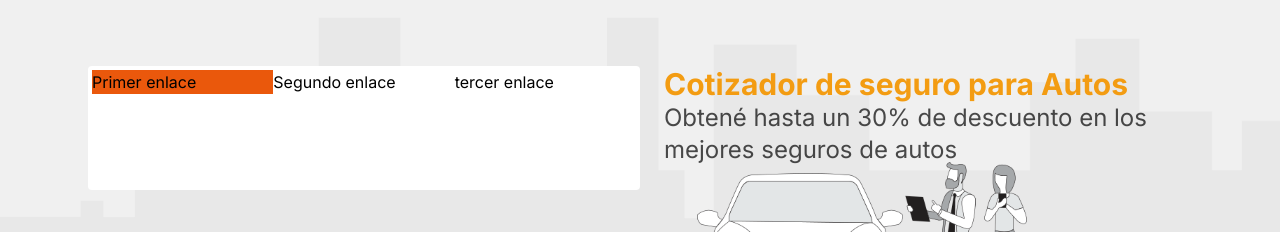
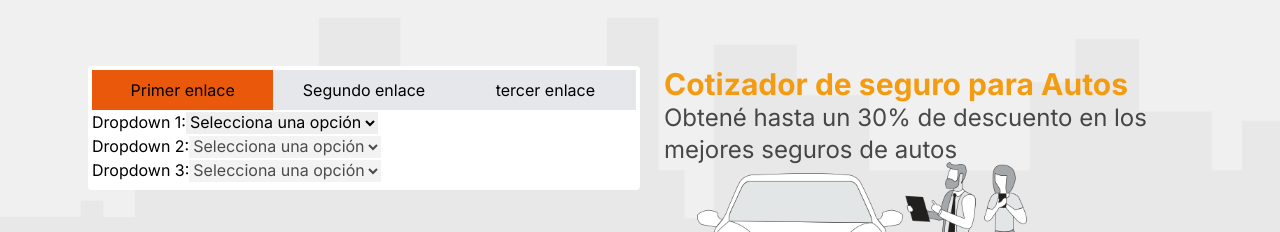
Before and after one commit to jack-rockstar/karlitosWeb, a Next.js app: page / in a window 1280 px wide. Shown: the part 220-452 px from the top of the page. Built offline with nearby package versions, Linux system fonts and the light colour scheme.

Commit message:
estilo del formulario

```diff
--- a/src/app/components/Body/FormVehiculos.jsx
+++ b/src/app/components/Body/FormVehiculos.jsx
@@ -1,24 +1,95 @@
-import React from 'react'
+'use client'
+import { useState } from 'react'
 
 export default function FormVehiculos() {
+  const opciones1 = ['Opción 1', 'Opción 2', 'Opción 3']
+  const opciones2 = ['Subopción A', 'Subopción B', 'Subopción C']
+  const opciones3 = ['Subsubopción 1', 'Subsubopción 2', 'Subsubopción 3']
+
+  const [selectedOption1, setSelectedOption1] = useState('')
+  const [selectedOption2, setSelectedOption2] = useState('')
+  const [selectedOption3, setSelectedOption3] = useState('')
+
+  const handleOption1Change = (e) => {
+    setSelectedOption1(e.target.value)
+    setSelectedOption2('')
+    setSelectedOption3('')
+  }
+
+  const handleOption2Change = (e) => {
+    setSelectedOption2(e.target.value)
+    setSelectedOption3('')
+  }
+
+  const handleOption3Change = (e) => {
+    setSelectedOption3(e.target.value)
+  }
+
   return (
+    <div>
       <ul className='mb-0 grid   md:grid-cols-3'>
-      <li className='active bg-orange-600 '>
+        <li className='active text-center bg-orange-600 p-2'>
           <a href='#'>
             Primer enlace
 
           </a>
         </li>
-    <li>
+        <li className=' bg-gray-200  text-center p-2 li'>
           <a href='#'>
             Segundo enlace
           </a>
         </li>
-    <li>
+        <li className=' bg-gray-200 text-center p-2'>
           <a href='#'>
             tercer enlace
           </a>
         </li>
       </ul>
+      <div>
+        <div>
+          <label>Dropdown 1:</label>
+          <select value={selectedOption1} onChange={handleOption1Change}>
+            <option value="">Selecciona una opción</option>
+            {opciones1.map((opcion) => (
+              <option key={opcion} value={opcion}>
+                {opcion}
+              </option>
+            ))}
+          </select>
+        </div>
+
+        <div>
+          <label>Dropdown 2:</label>
+          <select
+            value={selectedOption2}
+            onChange={handleOption2Change}
+            disabled={!selectedOption1}
+          >
+            <option value="">Selecciona una opción</option>
+            {opciones2.map((opcion) => (
+              <option key={opcion} value={opcion}>
+                {opcion}
+              </option>
+            ))}
+          </select>
+        </div>
+
+        <div>
+          <label>Dropdown 3:</label>
+          <select
+            value={selectedOption3}
+            onChange={handleOption3Change}
+            disabled={!selectedOption2}
+          >
+            <option value="">Selecciona una opción</option>
+            {opciones3.map((opcion) => (
+              <option key={opcion} value={opcion}>
+                {opcion}
+              </option>
+            ))}
+          </select>
+        </div>
+      </div>
+    </div>
   )
 }
```
Lines whose indentation alone changed are shown as unchanged.
